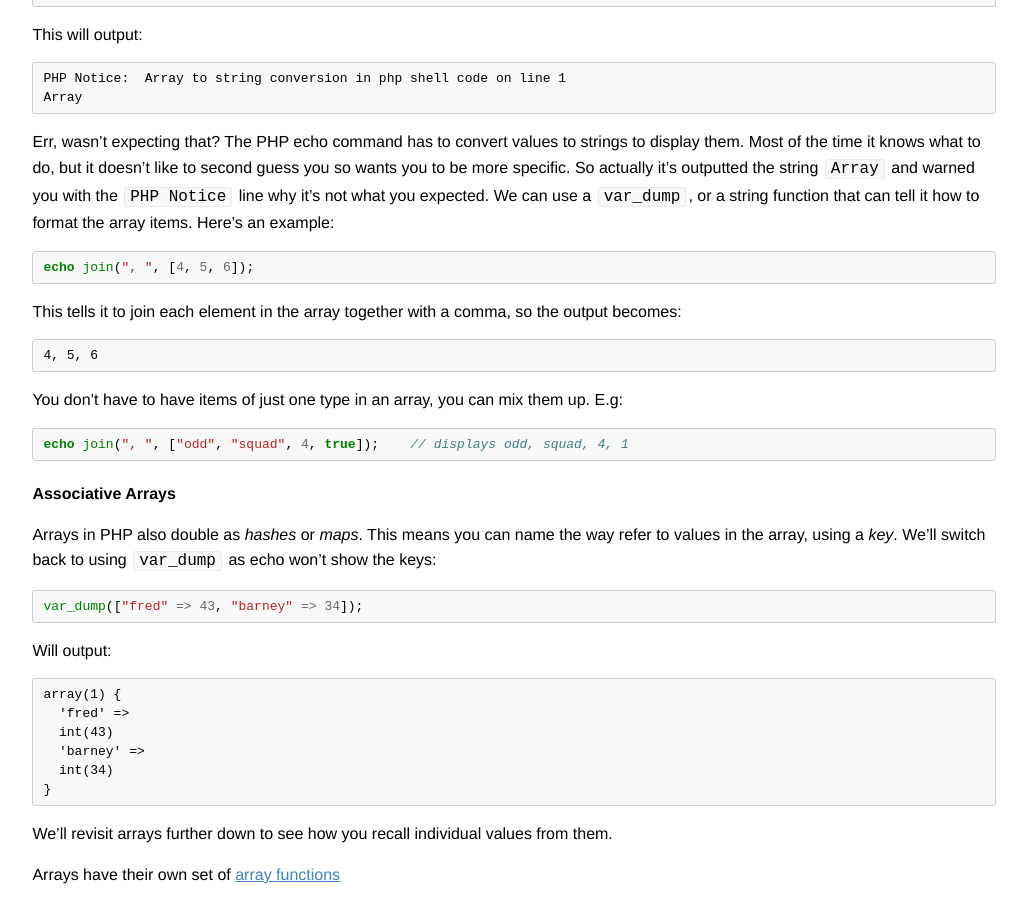
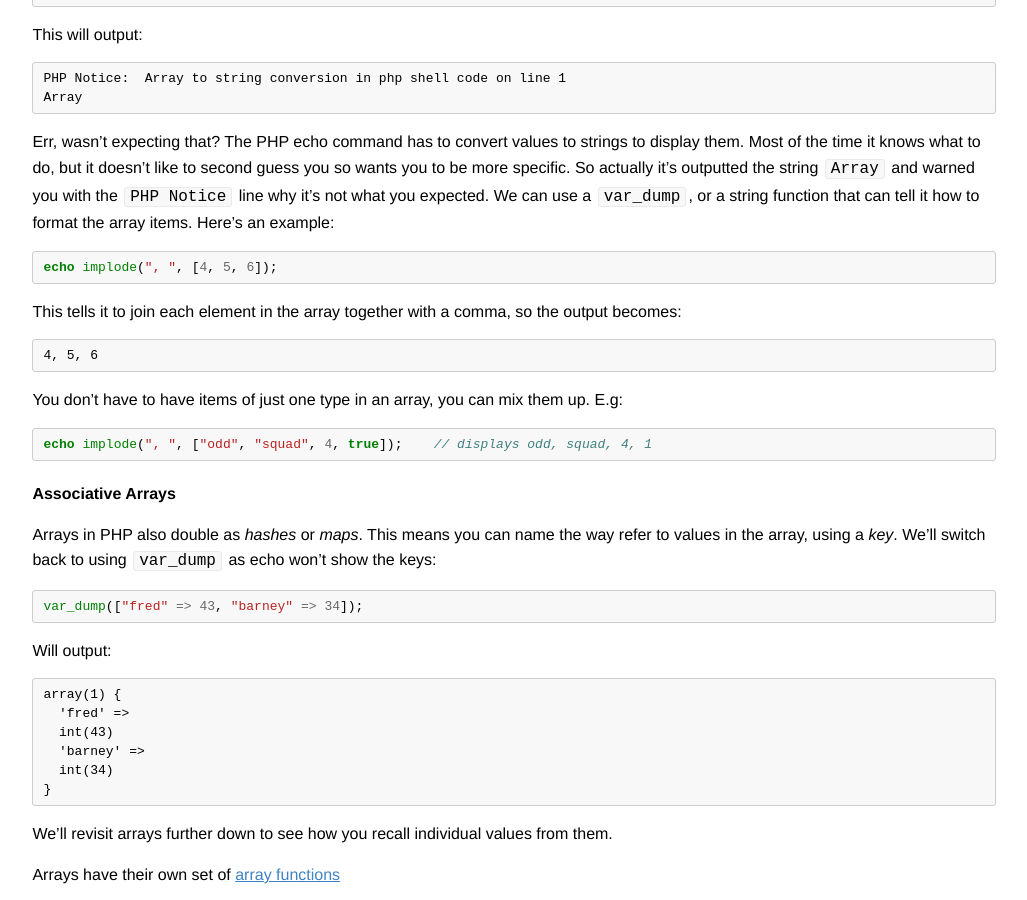
Before and after one commit to codebar/tutorials, a Jekyll site: the page built from php/lesson2/tutorial.md, in a window 1280 px wide and 900 px high, scrolled down 2474 px. Shown: the whole window, without its empty margins (126-1153 px from the left). Built offline with Jekyll 4.4.1, drawn with Linux system fonts in a browser that asks for light colours.

Commit message:
Replace use of 'join' function with 'implode'
If a student googles 'join' to learn more they'll just see that it's an alias of implode, and then have to read about implode.
https://www.php.net/manual/en/function.join.php

Better to just use implode so there's one less step.

````diff
--- a/php/lesson2/tutorial.md
+++ b/php/lesson2/tutorial.md
@@ -113,7 +113,7 @@ Array
 ```
 Err, wasn't expecting that? The PHP echo command has to convert values to strings to display them. Most of the time it knows what to do, but it doesn't like to second guess you so wants you to be more specific. So actually it's outputted the string `Array` and warned you with the `PHP Notice` line why it's not what you expected. We can use a `var_dump`, or a string function that can tell it how to format the array items. Here's an example:
 ```php
-echo join(", ", [4, 5, 6]);
+echo implode(", ", [4, 5, 6]);
 ```
 This tells it to join each element in the array together with a comma, so the output becomes:
 ```
@@ -121,7 +121,7 @@ This tells it to join each element in the array together with a comma, so the ou
 ```
 You don't have to have items of just one type in an array, you can mix them up. E.g:
 ```php
-echo join(", ", ["odd", "squad", 4, true]);    // displays odd, squad, 4, 1
+echo implode(", ", ["odd", "squad", 4, true]);    // displays odd, squad, 4, 1
 ```
 
 #### Associative Arrays
````
